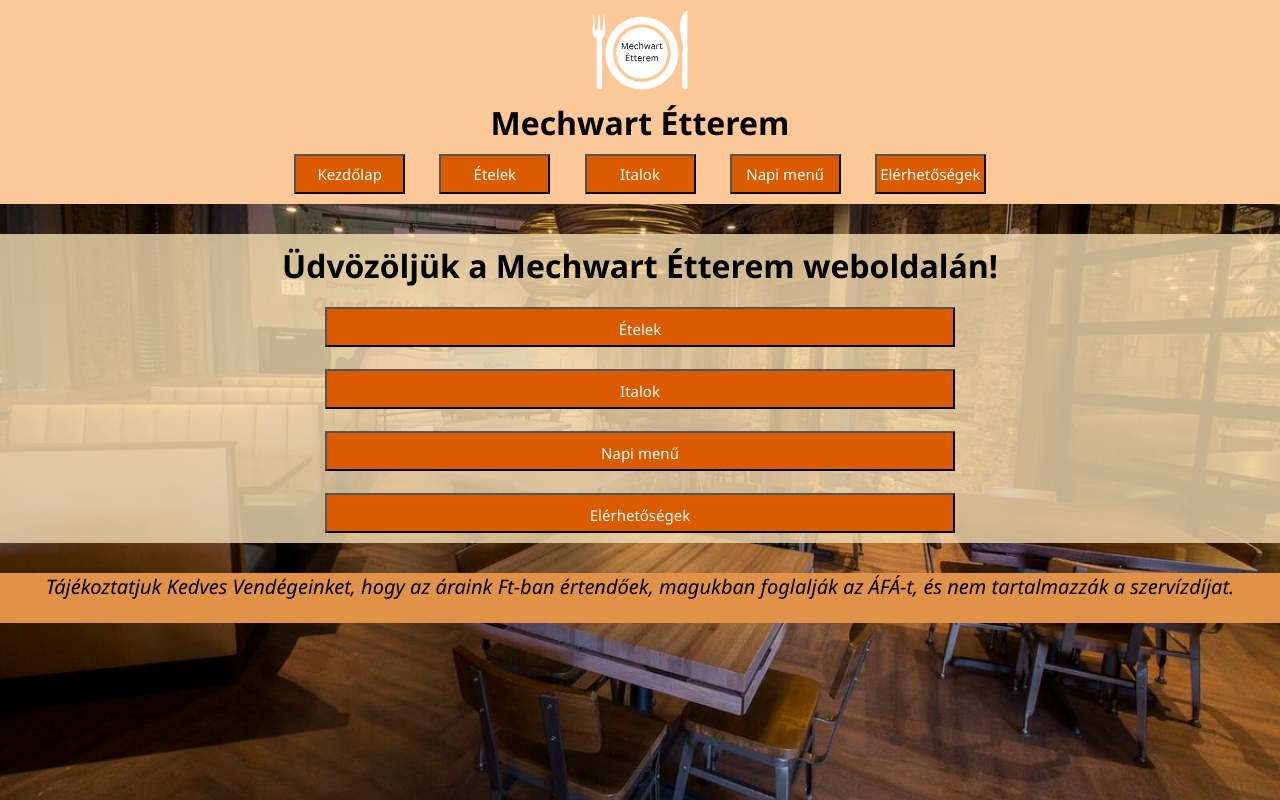
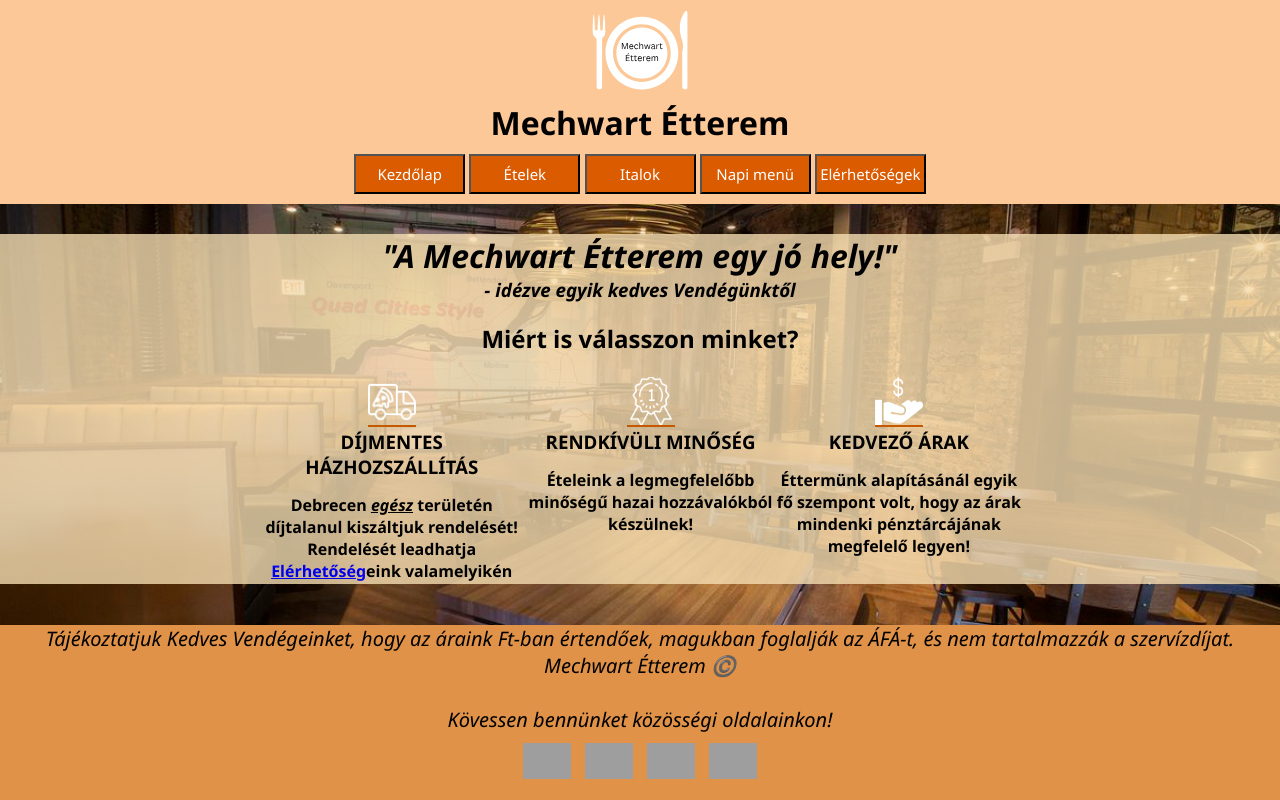
Before and after one commit to CrodinMWAS/etterem, a PHP site: page / in a window 1280 px wide. Run offline with PHP 8.4, Linux system fonts and the light colour scheme; grey boxes are pictures that could not be loaded.

Commit message:
footer fejlesztés, menüsáv fixelés, animáció

```diff
--- a/index.html
+++ b/index.html
@@ -10,37 +10,69 @@
     <link rel="icon" type="image/x-icon" href="Mechwart_Etterem.svg">
 </head>
 
-<body>
+<body onload="megnyit()">
     <header>
         <a href="index.html">
             <img src="Mechwart_Etterem.svg" alt="Mechwart Étterem Logo" id="logo" width="75px" height="75px">
         </a>
         <h1 id="title">Mechwart Étterem</h1>
-        <nav>
-            <a href="index.html"><button class="menu">Kezdőlap</button></a>
-            <a href="etelek.html"><button class="menu">Ételek</button></a>
-            <a href="italok.html"><button class="menu">Italok</button></a>
-            <a href="napimenu.html"><button class="menu">Napi menű</button></a>
-            <a href="elerhetoseg.html"><button class="menu">Elérhetőségek</button></a>
-        </nav>
+        <ul id="menu">
+            <li><a href="index.html"><button class="menu">Kezdőlap</button></a></li>
+            <li><a href="etelek.html"><button class="menu">Ételek</button></a></li>
+            <li><a href="italok.html"><button class="menu">Italok</button></a></li>
+            <li><a href="napimenu.html"><button class="menu">Napi menü</button></a></li>
+            <li><a href="elerhetoseg.html"><button class="menu">Elérhetőségek</button></a></li>
+        </ul>
     </header>
 
     <main>
-        <h1 class="index">Üdvözöljük a Mechwart Étterem weboldalán!</h1>
-        <div class="index">
-            <a href="etelek.html"><button class="menu">Ételek</button></a><br><br>
-            <a href="italok.html"><button class="menu">Italok</button></a><br><br>
-            <a href="napimenu.html"><button class="menu">Napi menű</button></a><br><br>
-            <a href="elerhetoseg.html"><button class="menu">Elérhetőségek</button></a>
-        </div>
+        <h1 id="foszoveg">"A Mechwart Étterem egy jó hely!"</h1>
+        <h3 id="gondolat">- idézve egyik kedves Vendégünktől</h3>
+
+        <h2 id="miert">Miért is válasszon minket?</h2>
+        <table id="okok">
+            <tr>
+                <td>
+                    <img src="hazhozszallitas.png" alt="házhozszállítás" width="48px" height="48px">
+                </td>
+                <td>
+                    <img src="minoseg.png" alt="minőség" width="48px" height="48px">
+                </td>
+                <td>
+                    <img src="kedvezo.png" alt="Kedvező ár" width="48px" height="48px"></img>
+                </td>
+            </tr>
+            <tr>
+                <td>
+                    <h3 class="ok">Díjmentes házhozszállítás</h3>
+                    <h4>Debrecen <i><u>egész</i></u> területén díjtalanul kiszáltjuk rendelését! Rendelését leadhatja <a href="elerhetoseg.html">Elérhetőség</a>eink valamelyikén
+                    </h4>
+                </td>
+                <td>
+                    <h3 class="ok">Rendkívüli minőség</h3>
+                    <h4>Ételeink a legmegfelelőbb minőségű hazai hozzávalókból készülnek!</h4>
+                </td>
+                <td>
+                    <h3 class="ok">Kedvező árak</h3>
+                    <h4>Éttermünk alapításánál egyik fő szempont volt, hogy az árak mindenki pénztárcájának megfelelő legyen!</h4>
+                </td>
+            </tr>
+        </table>
     </main>
 
-
-    <footer>
+    <footer style="position: fixed;">
         <p id="nyilatkozat">
             Tájékoztatjuk Kedves Vendégeinket, hogy az áraink Ft-ban értendőek, magukban foglalják az ÁFÁ-t, és nem
             tartalmazzák a szervízdíjat.
+            <br>
+            Mechwart Étterem ©️
+            <br><br>
+            Kövessen bennünket közösségi oldalainkon!
         </p>
+        <a href="#"><img src="facebook.png" alt="facebbok"></a>
+        <a href="#"><img src="youtube.png" alt="youtube"></a>
+        <a href="#"><img src="insta.png" alt="insta"></a>
+        <a href="#"><img src="tiktok.png" alt="tiktok"></a>
     </footer>
 
     <script src="script.js"></script>
--- a/script.js
+++ b/script.js
@@ -5,8 +5,11 @@ var leves_lista = ["babgulyas", "borsoleves", "tyukhusleves", "jokaibableves", "
 var foetel_lista = ["gyrostal", "brassoi", "ciganypecsenye", "rantottcsirkemell", "rantottsajt", "holsteinszelet", "rantottkaraj", "tejszinescsirkemell"]
 var desszert_lista = ["gesztenyepure", "dobostorta", "gofri", "csoroge", "palacsinta", "sajttorta", "tiramisu", "somloi"]
 
+function megnyit() {
+    document.getElementsByTagName("*").style = "transform: rotate(360deg)";
+}
+
 function kivalaszt(xd, kategoria) {
-
     if (kategoria == "leves") {
         if(i == 0){
             for(let i = 0; i < leves_lista.length; i++){
--- a/style.css
+++ b/style.css
@@ -1,10 +1,20 @@
+@keyframes bejovetel { /*w3*/
+    0% {opacity: 0.2;}
+    25% {opacity: 0.4;}
+    50% {opacity: 0.6;}
+    75% {opacity: 0.8;}
+    100% {opacity: 1;}
+}
 * {
     padding: 0;
     margin: 0;
     font-family: 'Segoe UI', Tahoma, Geneva, Verdana, sans-serif;
+    animation-name: bejovetel;
+    animation-duration: 0.2s;
 }
-html {
-    background: url("SOURCE/hatter.jpg") no-repeat center center fixed;
+
+html { /*google*/
+    background: url("hatter.jpg") no-repeat center center fixed;
     -webkit-background-size: cover;
     -moz-background-size: cover;
     -o-background-size: cover;
@@ -22,9 +32,14 @@ header {
 footer {
     bottom: 0;
     width: 100%;
-    height: 50px;
+    height: 175px;
     margin-top: 30px;
     background-color: rgb(224, 146, 72);
+    text-align: center;
+}
+footer img {
+    width: 48px;
+    margin: 0 5px;
 }
 #logo {
     width: 96px;
@@ -32,6 +47,12 @@ footer {
 }
 
 #title {
+    margin-bottom: 10px;
+}
+#nyilatkozat {
+    text-align: center;
+    font-style: italic;
+    font-size: 20px;
     margin-bottom: 10px;
 }
 
@@ -42,7 +63,6 @@ footer {
     background-color: rgb(218, 91, 0);
     color: white;
     text-decoration: none;
-    margin: 0 15px;
     transition: 0.5s;
 }
 .menu:hover {
@@ -58,42 +78,55 @@ footer {
     text-align: center;
     font-style: italic;
 }
+#miert {
+    text-align: center;
+    margin: 20px 0;
+}
+#okok {
+    width: 60%;
+    margin: auto;
+    text-align: center;
+}
+#okok td {
+    width: 20%;
+    vertical-align: top;
+}
+#okok img {
+    border-bottom: 2px solid rgb(197, 89, 0);
+    vertical-align: bottom;
+}
+.ok {
+    margin-bottom: 15px;
+    text-transform: uppercase;
+}
+
 
 /* etelek.html */
 #eteltabla {
     margin: auto;
-    width: 75%;
+    text-align: center;
+    width: 60%;
 }
 #eteltabla td {
-    text-align: center;
     height: 50px;
     font-size: 22px;
 }
 #eteltabla th {
     font-size: 30px;
 }
-#nyilatkozat {
-    text-align: center;
-    font-style: italic;
-    font-size: 20px;
-}
 
 /* italok.html */
 #italtabla {
     margin: auto;
-    width: 75%;
+    width: 40%;
+    text-align: center;
 }
 #italtabla td {
-    text-align: center;
     height: 50px;
     font-size: 22px;
 }
 #italtabla th {
     font-size: 30px;
-}
-.italkategoria {
-    text-align: center;
-    margin-bottom: 3000px;
 }
 
 /* napimenu.html */
@@ -143,16 +176,16 @@ footer {
 #rendeles:hover {
     background-color: rgb(253, 203, 109);
 }
-::-webkit-scrollbar {
+::-webkit-scrollbar { /*google*/
     width: 20px;
 }
 
-::-webkit-scrollbar-track {
+::-webkit-scrollbar-track { /*google*/
     box-shadow: inset 0 0 5px grey;
     border-radius: 10px;
 }
 
-::-webkit-scrollbar-thumb {
+::-webkit-scrollbar-thumb { /*google*/
     background: rgb(252, 141, 38);
     border-radius: 10px;
     border: 1px solid black;
@@ -169,7 +202,14 @@ footer {
     height: 500px;
     margin: auto;
 }
+
 @media screen and (max-width:705px)  {
+    #menu li {
+        display: inline;
+        margin: 10px 0;
+        padding: 0;
+        display: block;
+    }
     .mapouter {
         width: 300px;
         height: 250px;
@@ -188,6 +228,11 @@ footer {
     }
 }
 @media screen and (min-width:706px)  {
+    #menu li {
+        margin: 0;
+        padding: 0;
+        display: inline;
+    }
     .mapouter {
         text-align: center;
         height: 300px;
@@ -201,13 +246,3 @@ footer {
         width: 700px;
     }
 }
-.index button{
-    width: 50%;
-    height: 40px;
-    padding: 10px;
-    margin: auto;
-}
-.index{
-    text-align: center;
-    padding: 10px;
-}
```
Also changed, not shown: elerhetoseg.html (+26 -13 lines), etelek.html (+25 -12 lines), italok.html (+19 -10 lines), napimenu.html (+15 -7 lines), hazhozszallitas.png (added), kedvezo.png (added), minoseg.png (added).
